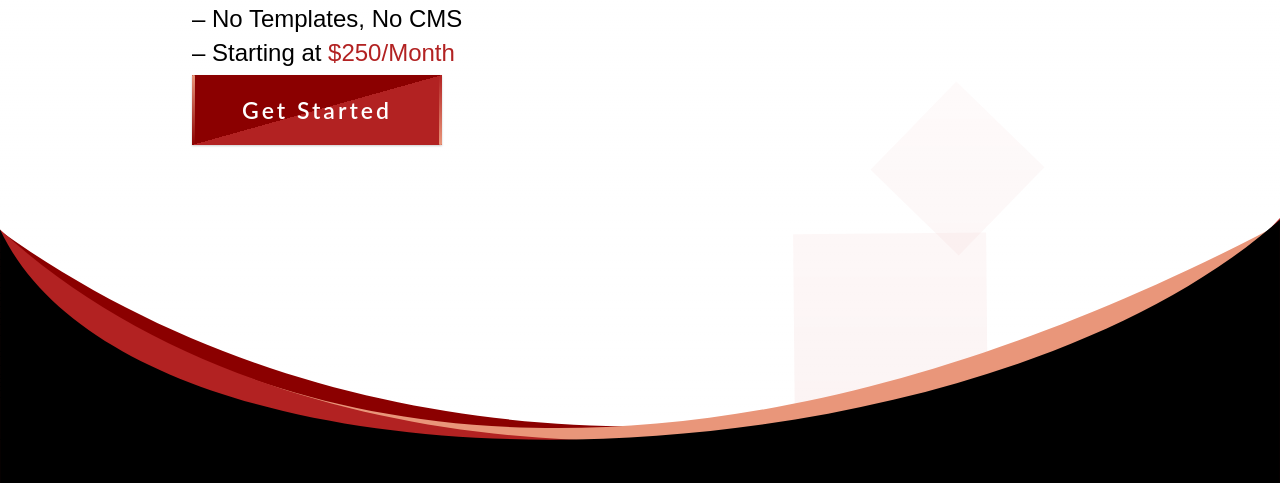
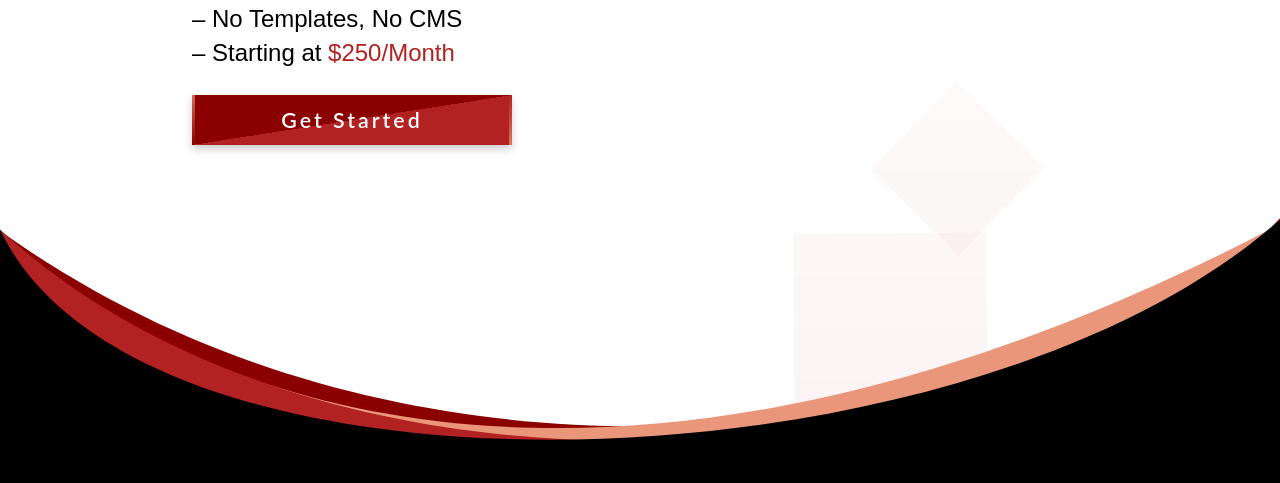
Before and after one commit to JerromyC/newAgency, a plain HTML site: page index.html in a window 1280 px wide. Shown: the part 314-797 px from the top of the page. Drawn offline with Linux system fonts and the light colour scheme.

Commit message:
Fixing the main button a bit

```diff
--- a/index.html
+++ b/index.html
@@ -28,14 +28,16 @@
         <p class="large_subtext scaling-subText">– No Templates, No CMS</p>
         <p class="large_subtext scaling-subText">– Starting at <span class="medium-text">$250/Month</span></p>
       </div>
+      <div class="grid-cell">
         <div class="wrapper">
-        <button onclick="window.location.href='./pages/schedule.html';">
+          <button class="main-button" onclick="window.location.href='./pages/schedule.html';">
             Get Started
             <span></span>
             <span></span>
             <span></span>
             <span></span>
           </button>
+        </div>
       </div>
       <!-- <a href="./pages/schedule.html" class="button">get in touch</a> -->
     </div>
@@ -83,8 +85,10 @@
     <span class="topper">What I Offer</span>
     <h2>Your Website, Managed<span class="light-text"> Hassle-Free</span></h2>
     <p class="scaling-pararaph scaling-pararaph_main">I focus on building custom, high performing websites for small
-      businesses. Every project is hand-coded, optimized for performance, and built with your business goals in mind. Everything from concept to conversions will be taken care of by Me.</p>
-      <p class="scaling-pararaph scaling-pararaph_main"><span class="light-text">All I need from you are your ideas and your input.</span></p>
+      businesses. Every project is hand-coded, optimized for performance, and built with your business goals in mind.
+      Everything from concept to conversions will be taken care of by Me.</p>
+    <p class="scaling-pararaph scaling-pararaph_main"><span class="light-text">All I need from you are your ideas and
+        your input.</span></p>
     <div class="tile-wrapper">
       <div class="tile frosted-tile">
         <img class="tile-image" src="./assets/webDesignIcons/mobile responsiveness.png" alt="">
@@ -345,14 +349,16 @@
         <img class="tile-image" src="./assets/randomAssets/keims.svg" alt="">
         <h3 class="tile_heading portfolio-tile_heading light-text">Foreclosure Listing</h3>
         <p class="tile_subheading portfolio-tile_subheading">Keims Investments</p>
-        <p class="tile_p portfolio-tile_p">A real estate investment tool that gathers information about local foreclosures and offers the lists on a subscription model</p>
+        <p class="tile_p portfolio-tile_p">A real estate investment tool that gathers information about local
+          foreclosures and offers the lists on a subscription model</p>
         <a class="button wide-button short-button" href="https://keimsinvestments.com/" target="_blank">View</a>
       </div>
       <div class="tile portfolio-tile frosted-tile">
         <img class="tile-image" src="./assets/randomAssets/gilliams.svg" alt="">
         <h3 class="tile_heading portfolio-tile_heading light-text">Ecommerce Store</h3>
         <p class="tile_subheading portfolio-tile_subheading">Gilliam's Candle Co</p>
-        <p class="tile_p portfolio-tile_p">A premium, veteran owned, candle store specializing in using sustainable and organic ingredients</p>
+        <p class="tile_p portfolio-tile_p">A premium, veteran owned, candle store specializing in using sustainable and
+          organic ingredients</p>
         <a class="button wide-button short-button" href="https://gilliamcandleco.com/" target="_blank">View</a>
 
       </div>
--- a/styles/refined-styles/button.css
+++ b/styles/refined-styles/button.css
@@ -39,20 +39,20 @@
 
 
 
-  .wrapper{
+.wrapper{
     /* position: absolute;
     bottom:0%;
     left:50%; */
-    width: fit-content;
+    width: 100%;
     height:auto;
 }
-button{
-    width:250px;
-    height:70px;
+.main-button{
+    width: 80%;
+    height:50px;
     background: linear-gradient(to left top, var(--medium) 50%, var(--dark) 50%);
     border-style: none;
     color:#fff;
-    font-size: 23px;
+    font-size: clamp(16pt, 1vw, 20pt);
     letter-spacing: 3px;
     font-family: 'Lato';
     font-weight: 600;
@@ -60,10 +60,10 @@ button{
     cursor: pointer;
     position: relative;
     padding: 0px;
-    margin: auto;
+    margin: 20px auto;
     overflow: hidden;
     transition: all .5s;
-    box-shadow: 0px 1px 2px rgba(0,0,0,.2);
+    box-shadow: 0px 4px 8px rgba(0,0,0,.2);
 }
 button span{
     position: absolute;
@@ -149,10 +149,15 @@ button span:nth-child(4){
 }
 
 button:hover{
-    transition: all .5s;
-    transform: rotate(-3deg) scale(1.1);
+    /* transition: all .5s; */
+    transform: scale(1.1);
     box-shadow: 0px 3px 5px rgba(0,0,0,.4);
 }
 button:hover span{
     animation-play-state: paused;
 }
+
+
+@media screen and (min-width: 950px) {
+
+}
--- a/styles/refined-styles/text-formatting.css
+++ b/styles/refined-styles/text-formatting.css
@@ -1,7 +1,7 @@
 /* -----headings----- */
 
 h1 {
-    font-size: clamp(1px, 10vw, 40pt);
+    font-size: clamp(26pt, 13vw, 40pt);
     line-height: 1;
     margin-top: 0px;
     margin-bottom: 25px;
@@ -47,7 +47,7 @@ h3 {
   }
 
 .scaling-subText {
-    font-size: clamp(8pt, 4.5vw, 18pt);
+    font-size: clamp(16pt, 4.5vw, 18pt);
     max-width: 500px;
     margin: 0;
     margin-right: auto;
```
Lines whose indentation alone changed are shown as unchanged.
